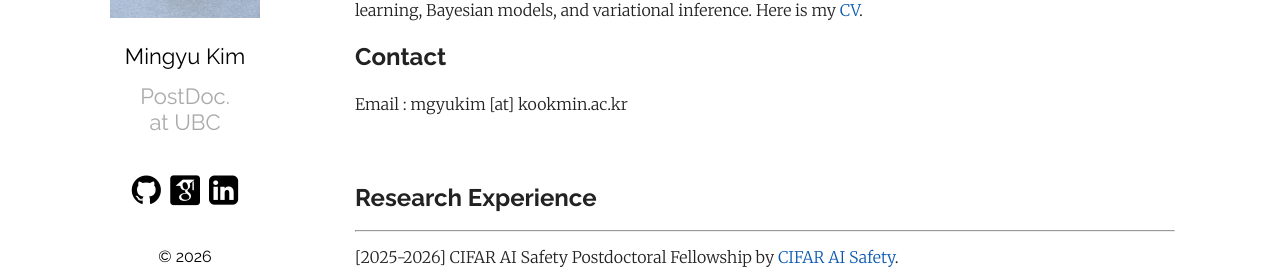
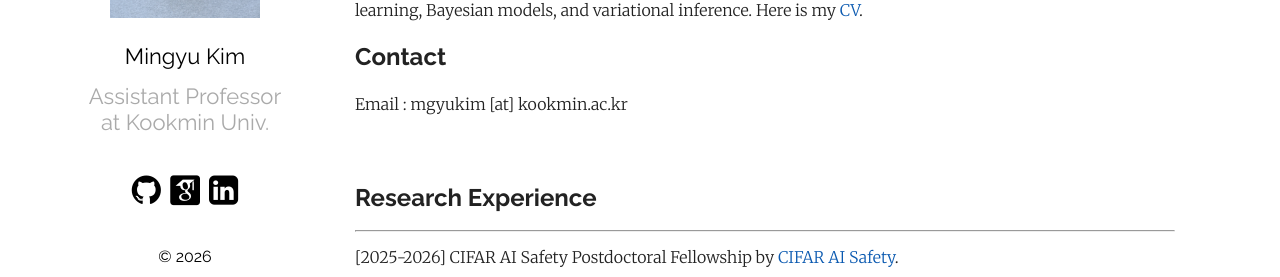
Before and after one commit to MingyuKim87/MingyuKim87.github.io, a Jekyll site: the page built from index.md, in a window 1280 px wide. Shown: the part 329-606 px from the top of the page. Built offline with Jekyll 4.4.1, drawn with Linux system fonts in a browser that asks for light colours; some web fonts are replaced.

Commit message:
Update _config.yml

```diff
--- a/_config.yml
+++ b/_config.yml
@@ -1,6 +1,6 @@
 title: MingyuKim
 author: MingyuKim
-email: mgyukim@mail.ubc.ca
+email: mgyukim@kookmin.ac.kr
 description: > # this means to ignore newlines until "show_exerpts:"
   Write an awesome description for your new site here. You can edit this
   line in _config.yml. It will appear in your document head meta (for
@@ -14,8 +14,8 @@ sass:
 plainwhite:
   name: Mingyu Kim
   tagline: |
-    PostDoc.
-    at UBC
+    Assistant Professor
+    at Kookmin Univ.
   date_format: "%b %-d, %Y"
   sitemap: false # set to true to generate sitemap.xml content
   search: false # set to true to enable searchbar
@@ -29,7 +29,7 @@ plainwhite:
   # generate social links in footer
   social_links:
     # twitter: samarsault
-    googlescholar: nrZYdwQAAAAJ&hl=ko
+    googlescholar: nrZYdwQAAAAJ&hl=en
     linkedIn: in/mgyukim
     github:  MingyuKim87
     #dribbble: jekyll
```
